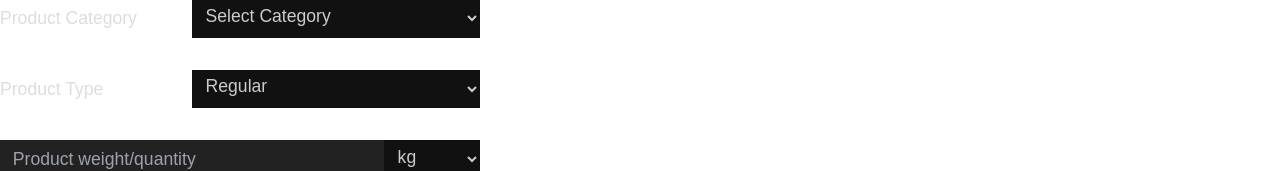
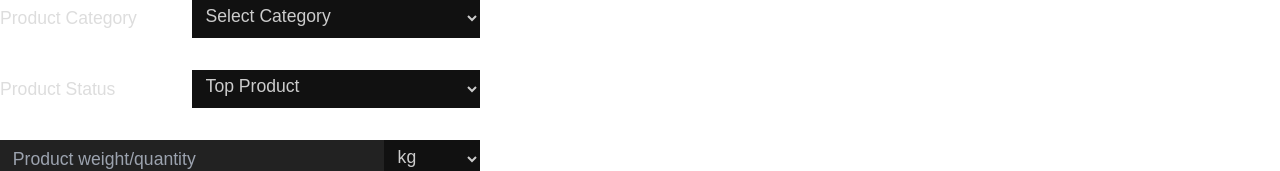
Before and after one commit to riazul01/food-ocean, a React (Create React App) app: page /upload-product in a window 1280 px wide. Shown: the part 244-415 px from the top of the page. Built offline with nearby package versions, Linux system fonts and the light colour scheme; no server answers; the database is empty.

Commit message:
product card updated✈️

```diff
--- a/src/components/ProductCard.jsx
+++ b/src/components/ProductCard.jsx
@@ -1,9 +1,39 @@
-import React from 'react';
+import React, { useContext } from 'react';
+import { CartContext } from '../context/CartContextProvider';
 
 import { HiMinus } from 'react-icons/hi';
 import { HiPlus } from 'react-icons/hi';
 
 const ProductCard = ({ data }) => {
+    const { cartItems, dispatch } = useContext(CartContext);
+
+    // check if cartItem is already exist in shopping cart
+    let cartItem = cartItems.find((elem) => elem.id === data.id);
+    let addedToCart = false;
+
+    if (cartItem !== undefined) {
+        addedToCart = true;
+    }
+
+    // add product to cart
+    const handleAddToCart = () => {
+        dispatch({type: 'ADD_PRODUCT', payload: data});
+    }
+
+    // increase product quantity
+    const handleIncrement = () => {
+        dispatch({type: 'CONTROL_QUANTITY', payload: {...data, cartQuantity: cartItem.cartQuantity + 1}});
+    }
+
+    // decrease product quantity
+    const handleDecrement = () => {
+        if (cartItem.cartQuantity <= 1) {
+            dispatch({type: 'REMOVE_PRODUCT', payload: cartItem});
+        } else {
+            dispatch({type: 'CONTROL_QUANTITY', payload: {...data, cartQuantity: cartItem.cartQuantity - 1}});
+        }
+    }
+
     return (
         <>
         {data && <div className="relative w-[100%] h-[360px] p-[0.2rem] border-[1px] border-gray-200 rounded-md shadow-lg overflow-hidden">
@@ -13,12 +43,12 @@ const ProductCard = ({ data }) => {
             <div className="relative w-full h-[45%] pl-[0.6rem] pt-[0.6rem]">
                 <h1 className="text-[1.2rem] font-bold">{data.name}</h1>
                 <p className="pt-[0.5rem] text-[1rem] font-[500]">{`${data.weight} ${data.unit}`}</p>
-                <p className="pt-[0.5rem] text-[1.1rem] text-[#2e7016] font-bold">{`${data.price} ${data.unit}`}</p>
-                <button className="absolute left-0 bottom-0 py-[0.4rem] w-[45%] bg-[#327e16] text-[1.1rem] text-white font-[500] outline-none rounded-sm">Added</button>
+                <p className="pt-[0.5rem] text-[1.1rem] text-[#2e7016] font-bold">{`${data.price} Tk`}</p>
+                <button onClick={handleAddToCart} className={`absolute left-0 bottom-0 py-[0.4rem] ${addedToCart ? 'w-[45%]': 'w-full'} bg-[#327e16] text-[1.1rem] text-white font-[500] outline-none rounded-sm z-[99]`}>{addedToCart ? 'Added' : 'Add to Cart'}</button>
                 <div className={`absolute right-0 bottom-0 flex items-center`}>
-                    <button className="px-[0.7rem] py-[0.62rem] border-none outline-none bg-[#222] rounded-sm"><HiMinus className="text-white text-[1.2rem]"/></button>
-                    <span className="text-[1.2rem] text-center font-bold w-[2.5rem]">12</span>
-                    <button className="px-[0.7rem] py-[0.62rem] border-none outline-none bg-[#222] rounded-sm"><HiPlus className="text-white text-[1.2rem]"/></button>
+                    <button onClick={handleDecrement} className="px-[0.7rem] py-[0.62rem] border-none outline-none bg-[#222] rounded-sm"><HiMinus className="text-white text-[1.2rem]"/></button>
+                    <span className="text-[1.2rem] text-center font-bold w-[2.5rem]">{`${(cartItem !== undefined) ? cartItem.cartQuantity : 0}`}</span>
+                    <button onClick={handleIncrement} className="px-[0.7rem] py-[0.62rem] border-none outline-none bg-[#222] rounded-sm"><HiPlus className="text-white text-[1.2rem]"/></button>
                 </div>
             </div>
             {data.discount !== '0' && <p className="absolute top-[1.4rem] left-0 py-[0.2rem] px-[0.8rem] text-[1.1rem] font-bold bg-[orange] rounded-r-[0.1rem]" style={{boxShadow: '0.015rem 0.015rem 0.4rem 0 #444'}}>{`${data.discount}% off`}</p>}
--- a/src/pages/ProductUpload.jsx
+++ b/src/pages/ProductUpload.jsx
@@ -24,6 +24,7 @@ const AddProductForm = () => {
         discount: false,
         category: false,
         type: false,
+        status: false,
         weight: false,
         unit: false,
         img: false
@@ -35,7 +36,7 @@ const AddProductForm = () => {
         price: '',
         discount: '',
         category: '',
-        status: 'regular',
+        status: 'top',
         weight: '',
         unit: 'kg',
         imgUrl: ''
@@ -112,7 +113,7 @@ const AddProductForm = () => {
                         console.log(`Couldn't upload image!`);
                 }
 
-                setProduct({ name: '', price: '', discount: '', category: '', type: 'regular', weight: '', unit: 'kg', imgUrl: '' });
+                setProduct({ name: '', price: '', discount: '', category: '', type: 'grocery', status: 'top', weight: '', unit: 'kg', imgUrl: '' });
                 setBtnDisabled(false);
                 setSelectedImg(null);
                 setPreviewImg(null);
@@ -121,7 +122,7 @@ const AddProductForm = () => {
                 getDownloadURL(uploadTask.snapshot.ref).then((downloadURL) => {
                     product.imgUrl = downloadURL;
                     addDataToFireStore(product);
-                    setProduct({ name: '', price: '', discount: '', category: '', type: 'regular', weight: '', unit: 'kg', imgUrl: '' });
+                    setProduct({ name: '', price: '', discount: '', category: '', type: 'grocery', status: 'top', weight: '', unit: 'kg', imgUrl: '' });
                     setBtnDisabled(false);
                     setSelectedImg(null);
                     setPreviewImg(null);
@@ -148,7 +149,7 @@ const AddProductForm = () => {
             price: false,
             discount: false,
             category: false,
-            type: false,
+            status: false,
             weight: false,
             unit: false,
             img: false
@@ -200,12 +201,11 @@ const AddProductForm = () => {
                 </div>
 
                 <div className="productInputBox">
-                    <label htmlFor="type">Product Type</label>
-                    <select name="type" id="type" value={product.type} onFocus={() => handleFocus('type')} onChange={handleChange} required>
-                        <option value="regular">Regular</option>
-                        <option value="top-product">Top Product</option>
-                        <option value="recent-product">Recent Product</option>
-                        <option value="popular-now">Popular now</option>
+                    <label htmlFor="status">Product Status</label>
+                    <select name="status" id="status" value={product.status} onFocus={() => handleFocus('status')} onChange={handleChange} required>
+                        <option value="top">Top Product</option>
+                        <option value="recent">Recent Product</option>
+                        <option value="popular">Popular now</option>
                     </select>
                 </div>
 
```
